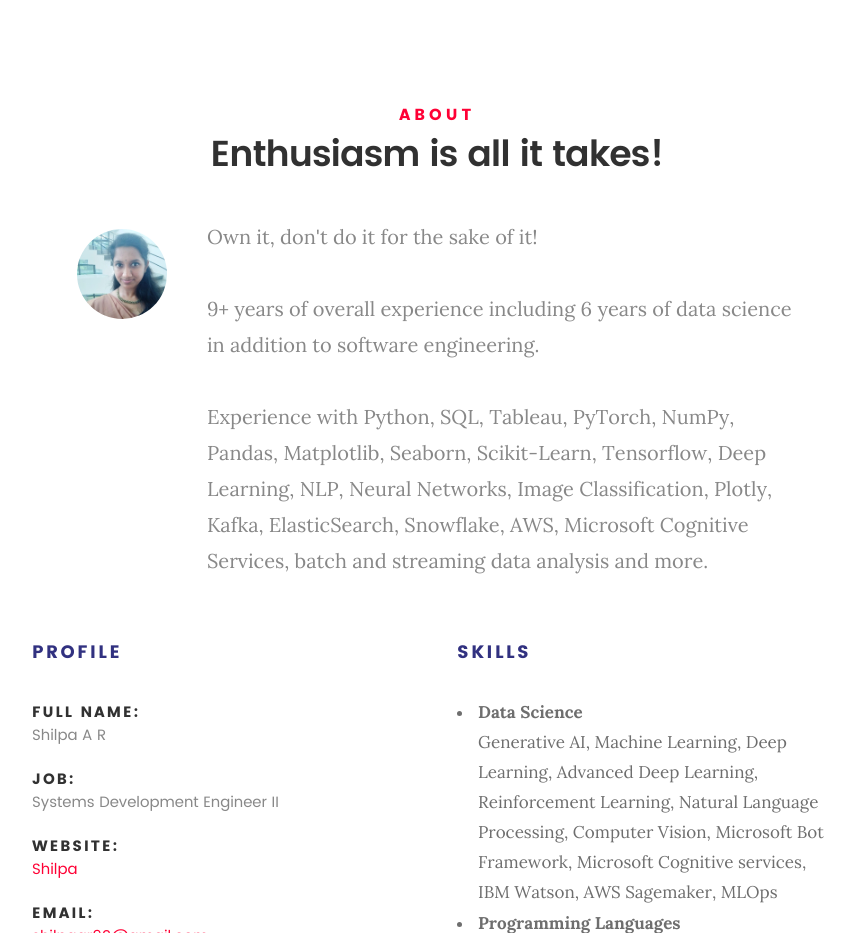
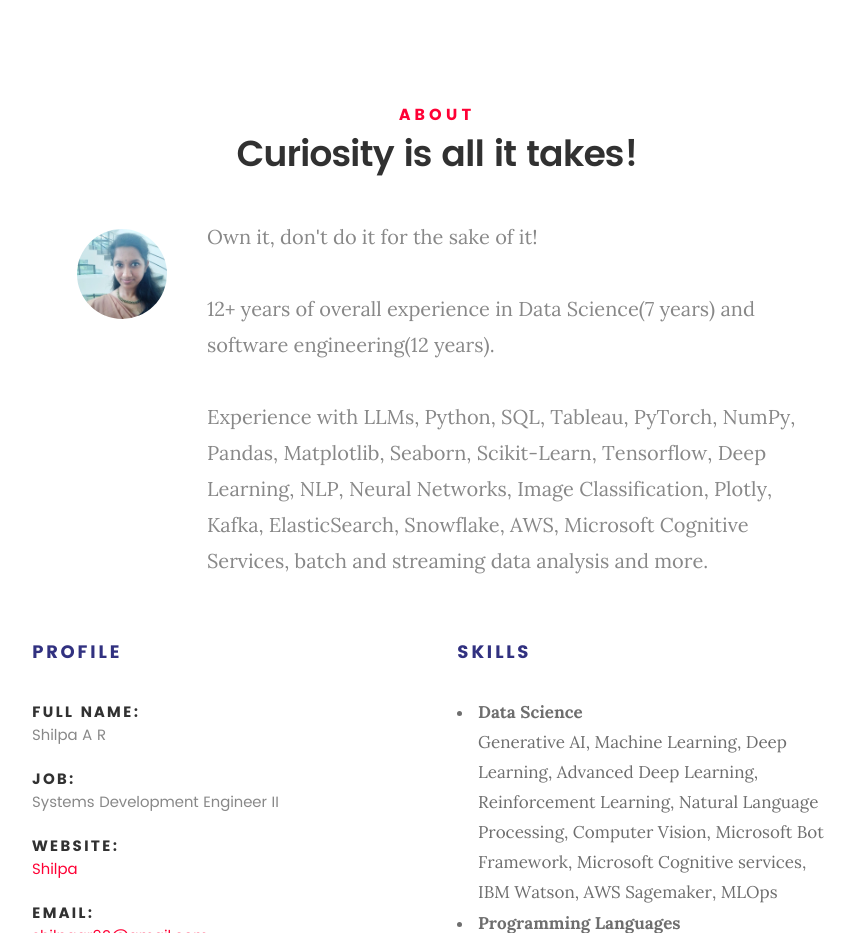
Before and after one commit to Shilpaar90/Shilpaar90.github.io, a plain HTML site: page index.html in a window 1280 px wide. Shown: the part 820-1753 px from the top of the page, without its empty margins (203-1058 px from the left). Drawn offline with Linux system fonts and the light colour scheme; files that its build step writes are made by us from their sources; files whose address does not match are found by name.

Commit message:
Update index.html

```diff
--- a/index.html
+++ b/index.html
@@ -117,7 +117,7 @@
    		<div class="col-twelve">
 
    			<h5>About</h5>
-   			<h1>Enthusiasm is all it takes!</h1>
+   			<h1>Curiosity is all it takes!</h1>
 
    			<div class="intro-info">
 
@@ -125,7 +125,7 @@
 
    				<p class="lead">
 	Own it, don't do it for the sake of it!<br>
-	<br> 9+ years of overall experience including 6 years of data science in addition to software engineering. <br><br> Experience with Python, SQL, Tableau, PyTorch, NumPy, Pandas, Matplotlib, Seaborn, Scikit-Learn, Tensorflow, Deep Learning, NLP, Neural Networks, Image Classification, Plotly, Kafka, ElasticSearch, Snowflake, AWS, Microsoft Cognitive Services, batch and streaming data analysis and more.</p>
+	<br> 12+ years of overall experience in Data Science(7 years) and software engineering(12 years). <br><br> Experience with LLMs, Python, SQL, Tableau, PyTorch, NumPy, Pandas, Matplotlib, Seaborn, Scikit-Learn, Tensorflow, Deep Learning, NLP, Neural Networks, Image Classification, Plotly, Kafka, ElasticSearch, Snowflake, AWS, Microsoft Cognitive Services, batch and streaming data analysis and more.</p>
    			</div>
 
    		</div>
```
